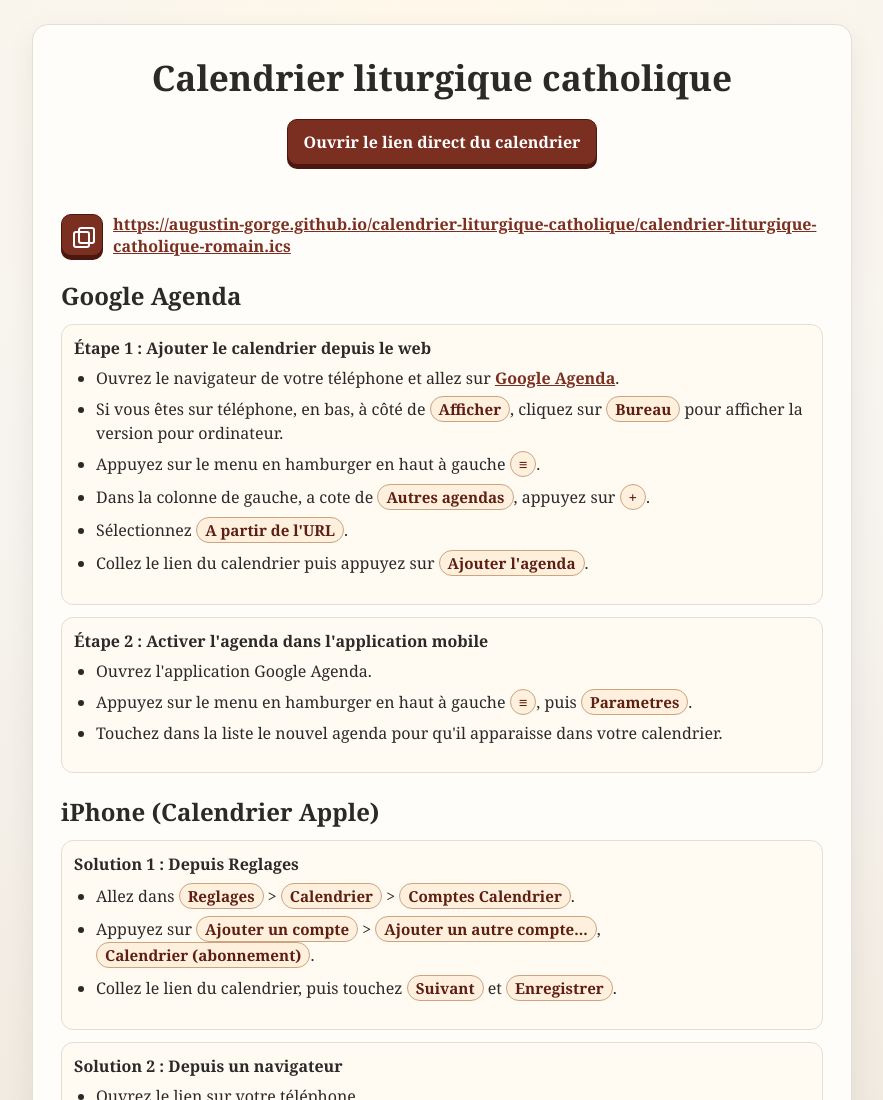
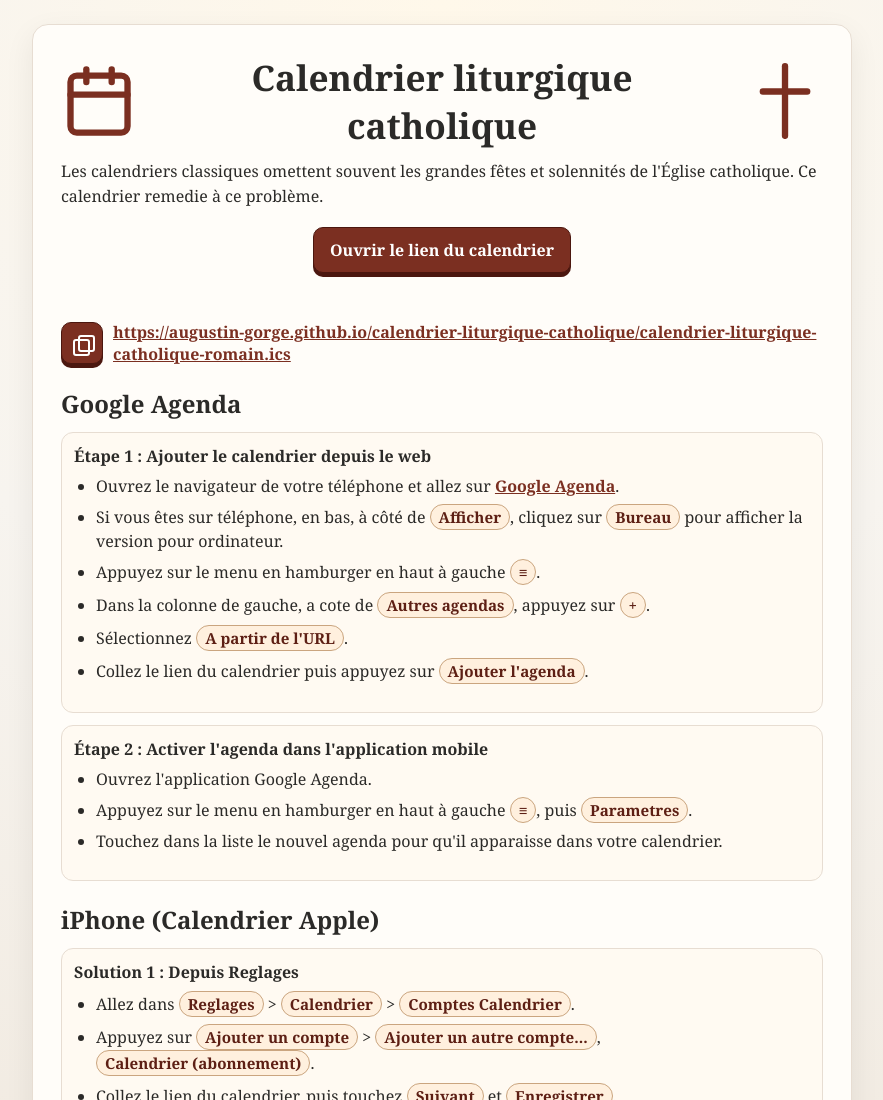
Before and after one commit to Augustin-Gorge/calendrier-liturgique-catholique, a plain HTML site: page docs/index.html in a window 1280 px wide. Shown: the top 1100 px of the page, without its empty margins (198-1081 px from the left). Drawn offline with Linux system fonts and the light colour scheme.

Commit message:
Fix creation ICS and update site

```diff
--- a/docs/index.html
+++ b/docs/index.html
@@ -44,6 +44,18 @@
             margin-bottom: 10px;
             font-size: clamp(1.5rem, 3vw, 2.2rem);
             text-align: center;
+            display: flex;
+            align-items: center;
+            justify-content: center;
+            gap: 16px;
+        }
+
+        .title-symbol {
+            color: var(--accent);
+            font-size: 1.8em;
+            display: flex;
+            align-items: center;
+            justify-content: center;
         }
 
         p {
@@ -200,10 +212,12 @@
 </head>
 <body>
     <main>
-        <h1>Calendrier liturgique catholique</h1>
+        <h1><span class="title-symbol"><svg width="1.2em" height="1.2em" viewBox="0 0 24 24" fill="none" stroke="#7b2f21" stroke-width="2" stroke-linecap="round" stroke-linejoin="round"><rect x="3" y="4" width="18" height="18" rx="2" ry="2"></rect><line x1="16" y1="2" x2="16" y2="6"></line><line x1="8" y1="2" x2="8" y2="6"></line><line x1="3" y1="10" x2="21" y2="10"></line></svg></span>Calendrier liturgique catholique<span class="title-symbol"><svg width="1.2em" height="1.2em" viewBox="0 0 24 24" fill="none" stroke="#7b2f21" stroke-width="2" stroke-linecap="round" stroke-linejoin="round"><line x1="12" y1="1" x2="12" y2="23"></line><line x1="5" y1="9" x2="19" y2="9"></line></svg></span></h1>
+
+        <p>Les calendriers classiques omettent souvent les grandes fêtes et solennités de l'Église catholique. Ce calendrier remedie à ce problème.
 
         <div class="actions">
-            <a class="button" href="./calendrier-liturgique-catholique-romain.ics">Ouvrir le lien direct du calendrier</a>
+            <a class="button" href="./calendrier-liturgique-catholique-romain.ics">Ouvrir le lien du calendrier</a>
         </div>
 
         <p id="copy-status" class="copy-status" aria-live="polite"></p>
```
Also changed, not shown: 2 other files.
